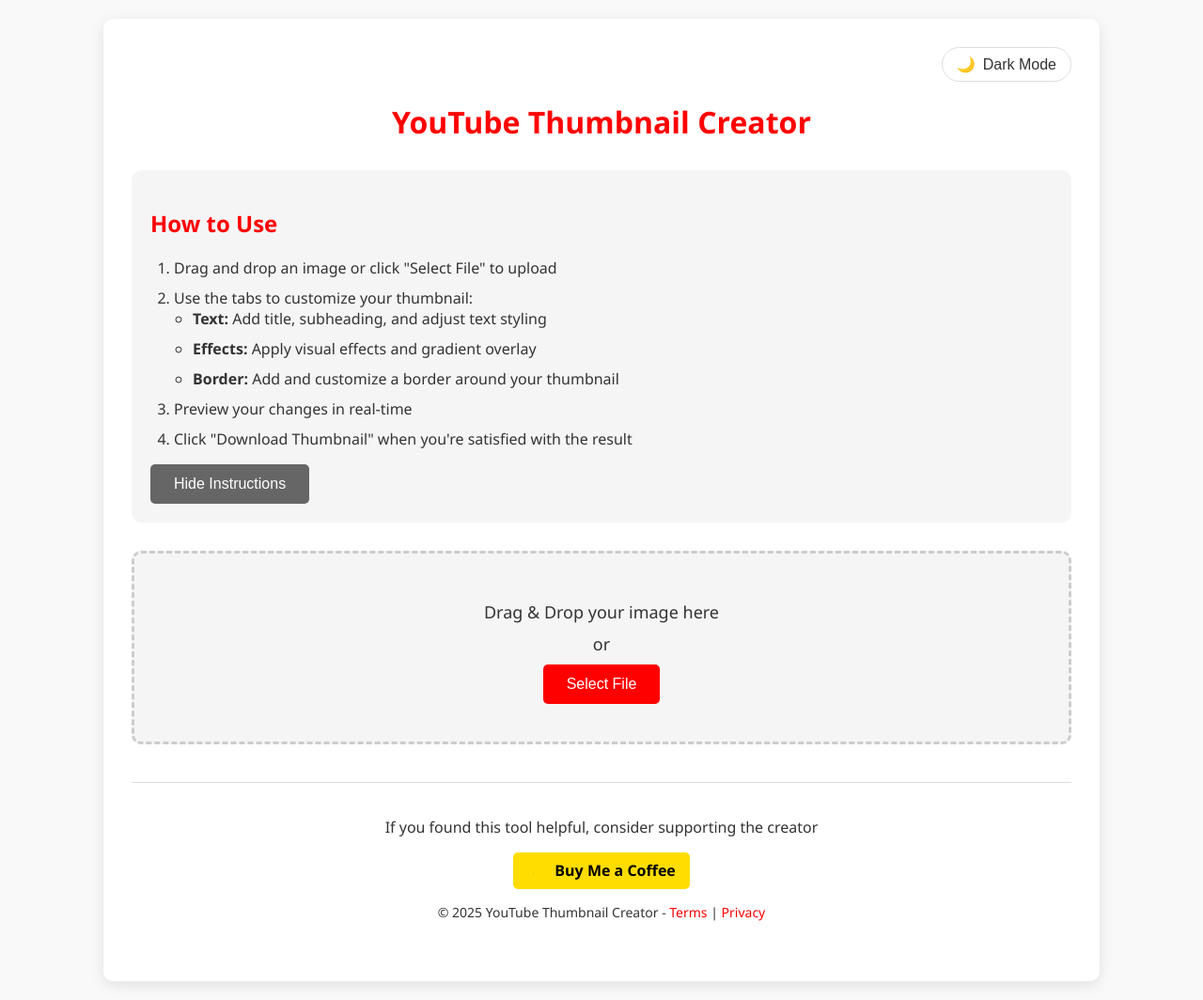
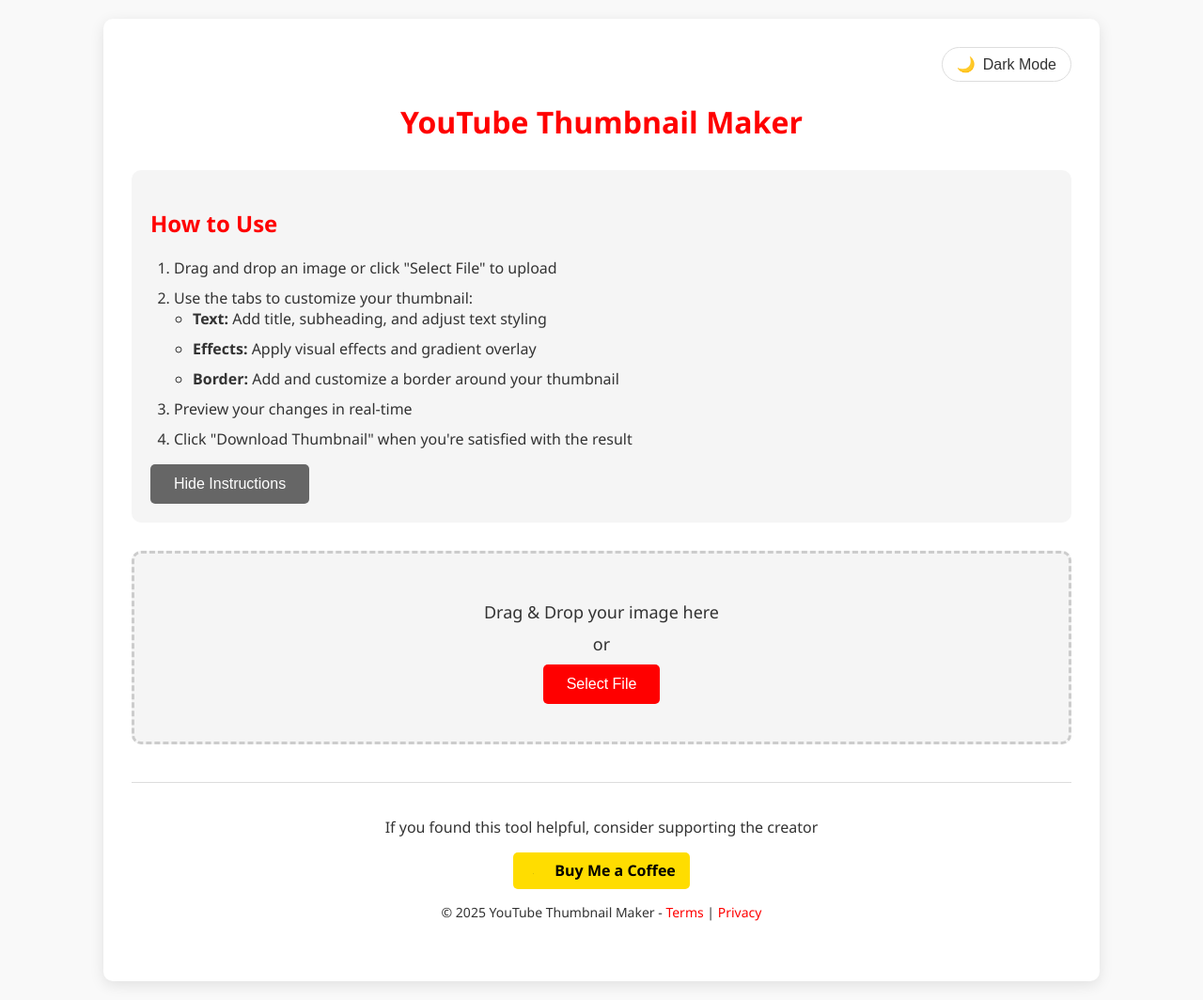
Before and after one commit to jicoing/Youtube-Thumbnail-Maker, a plain HTML site: page index.html in a window 1280 px wide. Shown: the whole page at 94% size. Drawn offline with Linux system fonts and the light colour scheme.

Commit message:
My changes3

```diff
--- a/index.html
+++ b/index.html
@@ -3,7 +3,7 @@
 <head>
   <meta charset="UTF-8">
   <meta name="viewport" content="width=device-width, initial-scale=1.0">
-  <title>YouTube Thumbnail Creator</title>
+  <title>YouTube Thumbnail Maker</title>
   <style>
     :root {
       /* Light mode variables */
@@ -295,7 +295,7 @@
 	    <span class="toggle-text">Dark Mode</span>
 	  </button>
 	</div>
-    <h1>YouTube Thumbnail Creator</h1>
+    <h1>YouTube Thumbnail Maker</h1>
 		<div class="how-to-use" id="howToUse">
 		  <h2>How to Use</h2>
 		  <ol>
@@ -455,7 +455,7 @@
         </svg>
         Buy Me a Coffee
       </a>
-      <p style="margin-top: 15px; font-size: 14px;">© 2025 YouTube Thumbnail Creator - <a href="https://jicoing.github.io/Youtube-Thumbnail-Maker/terms.html" style="color: var(--heading-color); text-decoration: none;">Terms</a> | <a href="https://jicoing.github.io/Youtube-Thumbnail-Maker/privacy.html" style="color: var(--heading-color); text-decoration: none;">Privacy</a></p>
+      <p style="margin-top: 15px; font-size: 14px;">© 2025 YouTube Thumbnail Maker - <a href="https://jicoing.github.io/Youtube-Thumbnail-Maker/terms.html" style="color: var(--heading-color); text-decoration: none;">Terms</a> | <a href="https://jicoing.github.io/Youtube-Thumbnail-Maker/privacy.html" style="color: var(--heading-color); text-decoration: none;">Privacy</a></p>
     </footer>
   </div>
 
```
